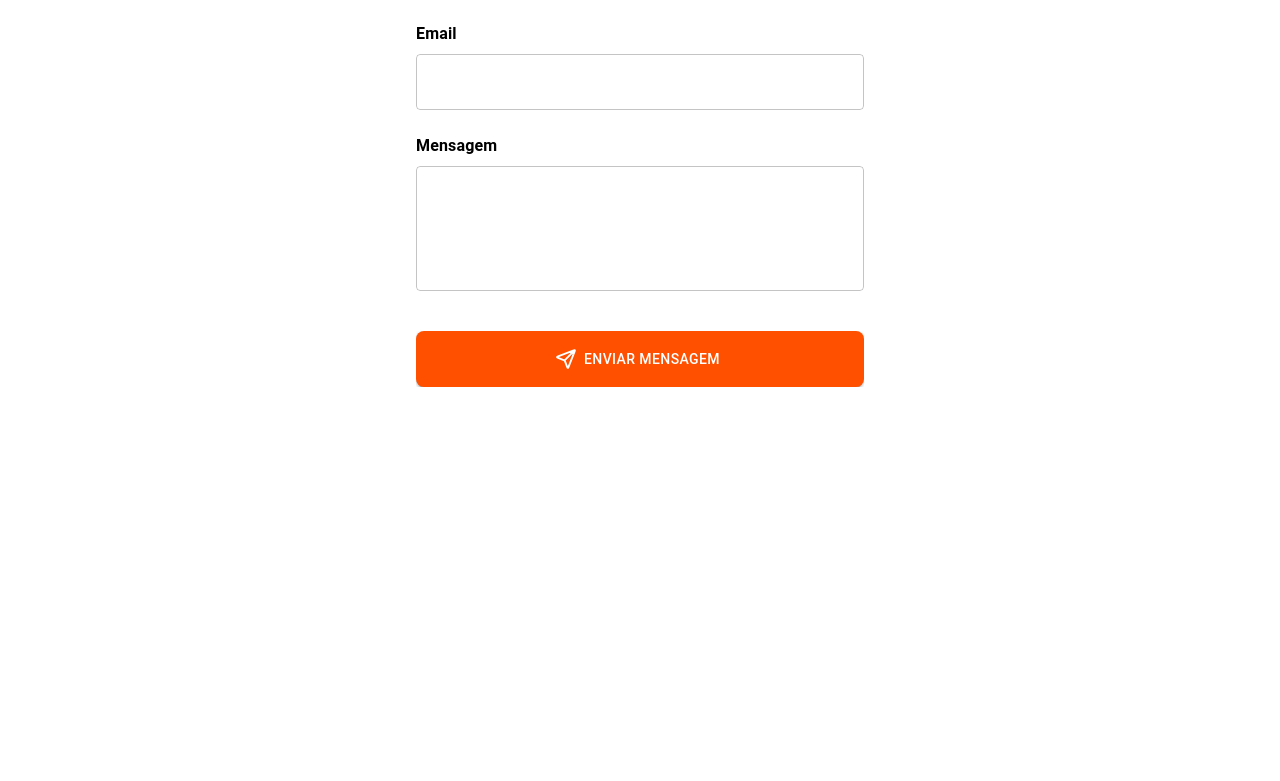
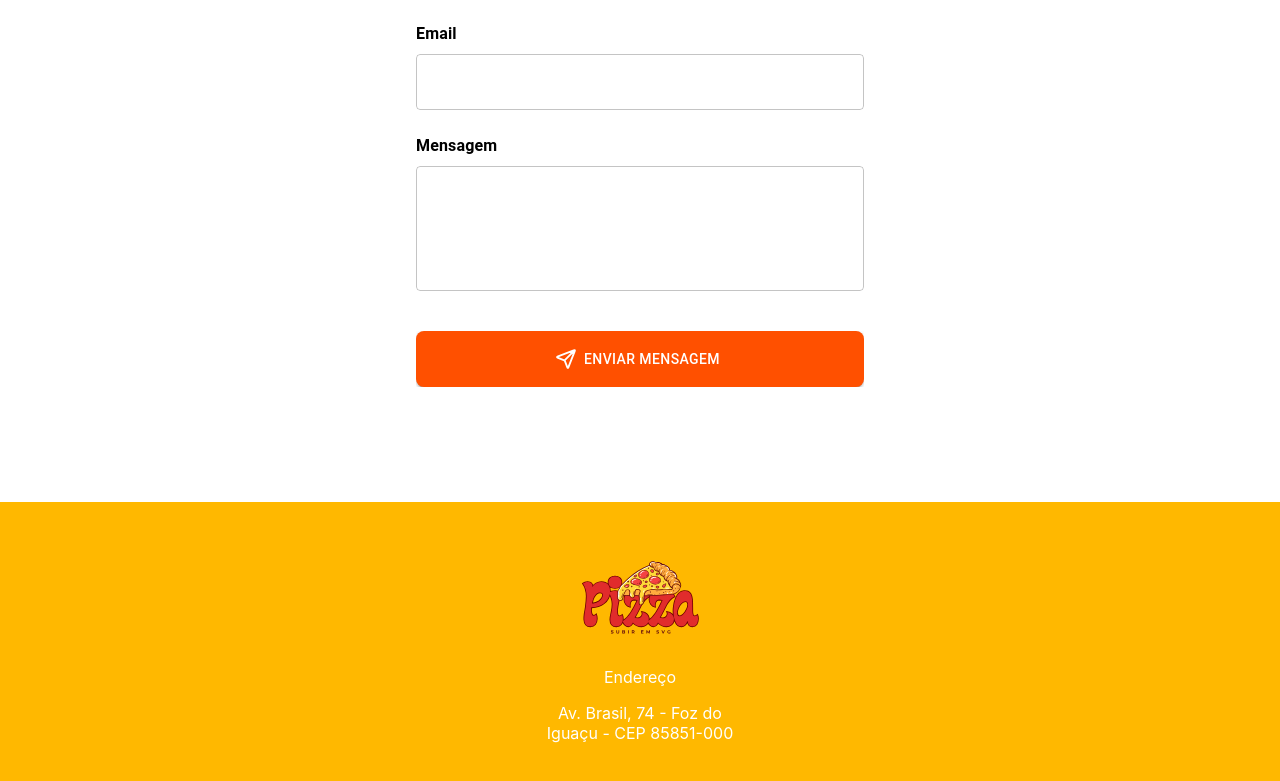
Before and after one commit to Andzuo/test-front-loumar, a React (Create React App) app: page / in a window 1280 px wide. Shown: the part 3485-4266 px from the top of the page. Before the commit the page ends 3987 px from the top, so only its background shows below. Built offline with nearby package versions, Linux system fonts and the light colour scheme.

Commit message:
Feat: add Footer

```diff
--- a/src/App.js
+++ b/src/App.js
@@ -5,6 +5,7 @@ import FirstSection from "./components/FirstSection";
 import FaqSection from "./components/FaqSection";
 import ActionPage from "./components/ActionSection";
 import Form from "./components/Form";
+import Footer from "./components/Footer";
 
 const App = () => {
    return (
@@ -15,6 +16,7 @@ const App = () => {
          <FaqSection />
          <ActionPage />
          <Form />
+         <Footer />
       </div>
    );
 };
--- /dev/null
+++ b/src/components/Footer.jsx
@@ -0,0 +1,52 @@
+import React from "react";
+import { Box, Typography, styled } from "@mui/material";
+import AppLogo from "./icons/appLogo";
+
+const FooterContainer = styled(Box)(({ theme }) => ({
+   flex: 1,
+   width: "100%",
+   height: "298.47px",
+   padding: "64px 0 48px 0",
+   display: "flex",
+   flexDirection: "column",
+   alignItems: "center",
+   justifyContent: "center",
+   gap: "32px",
+   boxSizing: "border-box",
+   backgroundColor: theme.palette.primary.main,
+   [theme.breakpoints.down("lg")]: {
+      width: "100%",
+      padding: "32px 16px",
+   },
+}));
+
+const TextContainer = styled(Box)(({ theme }) => ({
+   display: "flex",
+   width: "15%",
+   flexDirection: "column",
+   alignItems: "center",
+   justifyContent: "center",
+   textAlign: "center",
+   gap: "16px",
+   "& p": {
+      fontSize: "16px",
+      color: "#fff",
+   },
+}));
+const Footer = () => {
+   return (
+      <FooterContainer>
+         <AppLogo />
+         <TextContainer>
+            <Typography variant="p" component="p" color="textSecondary">
+               Endereço
+            </Typography>
+            <Typography variant="p" component="p" color="textSecondary">
+               Av. Brasil, 74 - Foz do Iguaçu - CEP 85851-000
+            </Typography>
+         </TextContainer>
+      </FooterContainer>
+   );
+};
+
+export default Footer;
```
